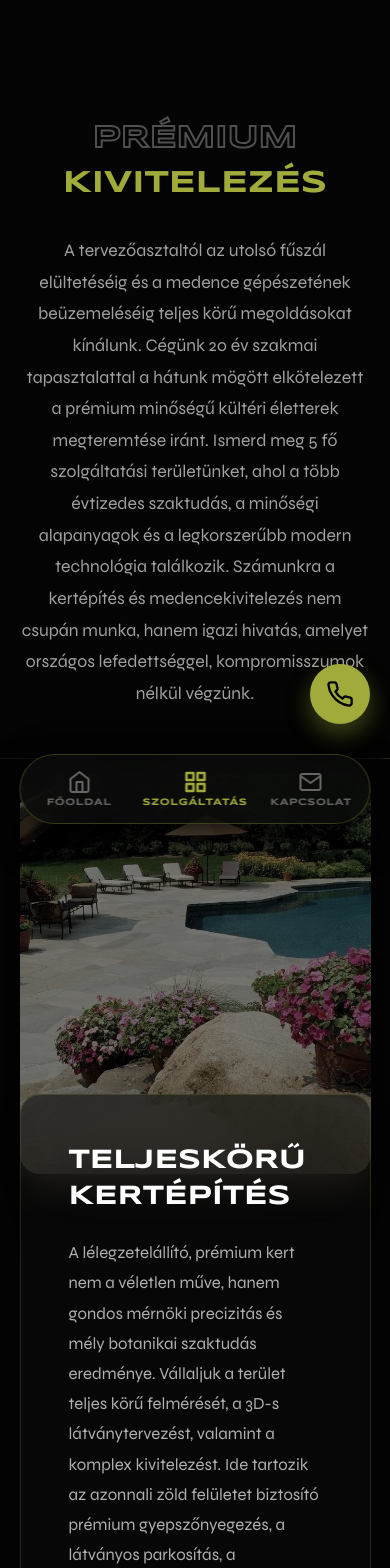
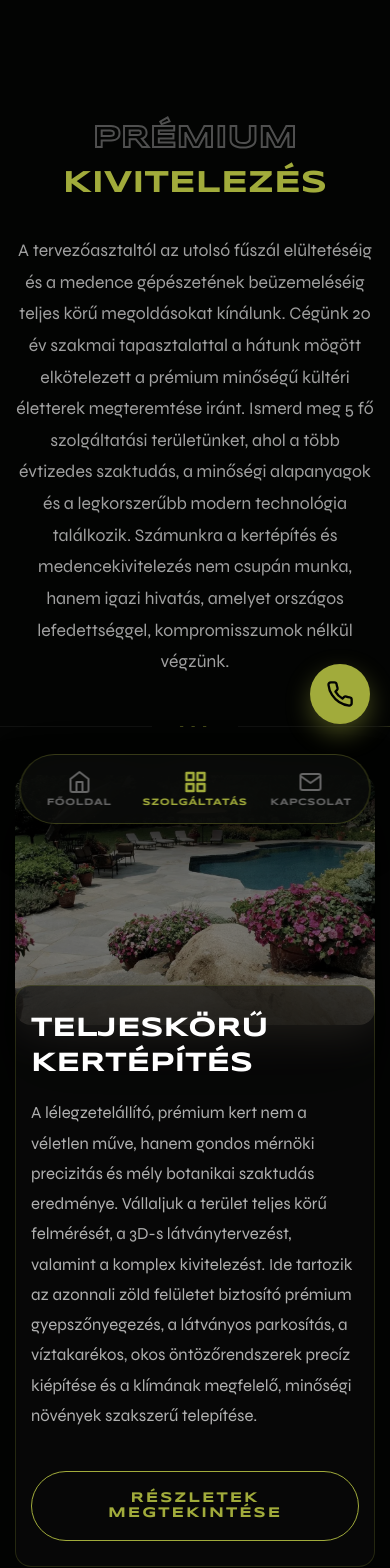
Before and after one commit to darthtraderhu/luxury-garden, a Next.js app: page /services in a window 390 px wide. Shown: the top 1568 px of the page. Built offline with nearby package versions, Linux system fonts and the light colour scheme.

Commit message:
VEGSO Fix: Urlap es Szolgaltatas kártyák fellélegeztek

```diff
--- a/app/globals.css
+++ b/app/globals.css
@@ -116,6 +116,9 @@ h1, h2, h3, .hero-logo-mobile, .hero-title-outline, .hero-title-solid, .cta-mono
 .footer-links a { color: #888; text-decoration: none; font-size: 0.95rem; transition: all 0.3s ease; display: inline-block; }
 .footer-links a:hover { color: #fff; transform: translateX(5px); }
 .footer-bottom { display: flex; justify-content: space-between; align-items: center; border-top: 1px solid rgba(255, 255, 255, 0.05); padding-top: 2rem; font-size: 0.8rem; color: #555; flex-wrap: wrap; gap: 1rem; }
+.gbr-signature { font-family: 'Syncopate', sans-serif; color: #555; font-size: 0.75rem; letter-spacing: 2px; text-transform: uppercase; transition: color 0.3s ease; display: flex; align-items: center; gap: 8px; }
+.gbr-signature span { color: #CCFF00; font-weight: 800; text-shadow: 0 0 8px rgba(204, 255, 0, 0.4); font-size: 0.85rem; }
+.gbr-signature:hover { color: #888; }
 
 /* ========================================= */
 /* 3. FŐOLDAL SZEKCIÓK                       */
@@ -240,7 +243,6 @@ h1, h2, h3, .hero-logo-mobile, .hero-title-outline, .hero-title-solid, .cta-mono
 /* ========================================= */
 @media (max-width: 768px) {
 
-  /* 1. Alapok visszaállítása, hogy semmi ne zsugorodjon össze */
   html, body {
     width: 100% !important;
     max-width: 100vw !important;
@@ -249,7 +251,7 @@ h1, h2, h3, .hero-logo-mobile, .hero-title-outline, .hero-title-solid, .cta-mono
     padding: 0 !important;
   }
 
-  /* 2. Dobozok és konténerek 100% szélességre feszítése */
+  /* MINDEN KONTÉNER 100% SZÉLES + BOX-SIZING FIX */
   .hero-text-content,
   .bento-item,
   .showcase-card,
@@ -259,51 +261,121 @@ h1, h2, h3, .hero-logo-mobile, .hero-title-outline, .hero-title-solid, .cta-mono
   .bento-section,
   .monolith-contact,
   .services-cta-banner,
-  .contact-section {
+  .contact-section,
+  .info-card {
     width: 100% !important;
     box-sizing: border-box !important;
   }
 
-  /* 3. Normális, esztétikus térközök a széleken (nem vw-vel) */
+  /* KÖZÖS TÉRKÖZÖK (PADDING LEHÚZÁSA, HOGY KIFÉRJEN A SZÖVEG) */
   .bento-section,
   .services-cta-banner,
   .contact-section,
   .monolith-contact {
-    padding: 60px 20px !important;
+    padding: 50px 15px !important;
   }
 
   .inner-hero {
-    padding: 120px 20px 40px 20px !important;
+    padding: 120px 15px 40px 15px !important;
   }
 
   .hero-text-content {
     background: rgba(10, 11, 10, 0.8);
-    padding: 30px 20px !important;
+    padding: 30px 15px !important;
     border-radius: 20px;
     backdrop-filter: blur(15px);
     border: 1px solid rgba(161, 171, 59, 0.2);
   }
 
-  /* 4. Tiszta Szövegtördelés - Semmi kötőjel, normális sortörés */
+  /* ========================================== */
+  /* ALOLDALAK ÉS KAPCSOLAT (ÖSSZENYOMÓDÁS FIX) */
+  /* ========================================== */
+
+  /* Kapcsolat űrlap doboz (a brutál 64px padding helyett 15px) */
+  .contact-form-wrapper {
+    padding: 30px 15px !important;
+    border-radius: 16px !important;
+    margin-top: 20px !important;
+  }
+
+  /* Aloldal információs kártyák gridje (A-tól Z-ig) */
+  .info-bento-cards {
+    grid-template-columns: 1fr !important;
+    gap: 15px !important;
+  }
+
+  /* Aloldal információs kártyák (egymás alá rendezzük az ikont és szöveget) */
+  .info-card {
+    padding: 20px 15px !important;
+    flex-direction: column !important;
+    text-align: center !important;
+    gap: 15px !important;
+  }
+
+  /* Munkafolyamat lépései (1, 2, 3...) */
+  .process-steps h3 {
+    font-size: 1.5rem !important;
+    margin-bottom: 2rem !important;
+  }
+  .step-item {
+    flex-direction: column !important; /* Szám és szöveg egymás alá */
+    align-items: center !important;
+    text-align: center !important;
+    gap: 10px !important;
+  }
+  .step-item:not(:last-child)::after {
+    display: none !important; /* Mobilon eltüntetjük a függőleges vonalat */
+  }
+
+  /* Kapcsolat oldal grid (bal szöveg, jobb űrlap egymás alá) */
+  .contact-grid {
+    grid-template-columns: 1fr !important;
+    gap: 40px !important;
+  }
+
+  /* ========================================== */
+  /* SZOLGÁLTATÁSOK KÁRTYA FIX                  */
+  /* ========================================== */
+  .services-showcase {
+    padding: 40px 15px !important;
+  }
+
+  .showcase-row {
+    margin-bottom: 60px !important;
+  }
+
+  .showcase-image-wrapper {
+    height: 250px !important;
+    border-radius: 16px !important;
+  }
+
+  .showcase-card {
+    width: 100% !important;
+    margin: -40px 0 0 0 !important;
+    padding: 25px 15px !important; /* LEVETTÜK A BRUTÁLIS MARGÓT */
+    border-radius: 16px !important;
+  }
+
+  /* SZÖVEGTÖRDELÉS TELJES TILTÁSA (Nincs több kötőjel!) */
   h1, h2, h3, p, a, span, .hero-title-outline, .hero-title-solid, .form-title {
     word-break: normal !important;
-    overflow-wrap: break-word !important; /* Szóközöknél törik */
+    overflow-wrap: break-word !important;
     -webkit-hyphens: none !important;
     hyphens: none !important;
   }
 
-  /* 5. Címsorok méretezése, hogy kiférjenek */
   h1, .hero-title-outline, .hero-title-solid, .inner-hero h1.outline, .inner-hero h1.solid {
     font-size: clamp(1.8rem, 8vw, 2.5rem) !important;
     line-height: 1.2 !important;
   }
 
-  h2, .bento-header h2, .cta-monolith-card h2 {
-    font-size: clamp(1.5rem, 7vw, 2rem) !important;
+  h2, .bento-header h2, .cta-monolith-card h2, .showcase-card h2, .contact-left h2 {
+    font-size: clamp(1.4rem, 7vw, 1.8rem) !important;
     line-height: 1.3 !important;
+    margin-bottom: 1rem !important;
   }
 
-  /* 6. Bento Grid kártyák 1 oszlopba rendezése */
+  /* BENTO GRID (FŐOLDAL FIX) */
   .bento-grid {
     display: flex !important;
     flex-direction: column !important;
@@ -311,25 +383,25 @@ h1, h2, h3, .hero-logo-mobile, .hero-title-outline, .hero-title-solid, .cta-mono
   }
 
   .bento-item {
-    grid-column: span 1 !important; /* Felülírja a széles kártyákat */
+    grid-column: span 1 !important;
     min-height: 350px !important;
-    padding: 30px 20px !important;
+    padding: 30px 15px !important;
   }
 
-  /* 7. Mobil Menü & UI Fixek */
+  /* MOBIL MENÜ */
   .desktop-nav { display: none !important; }
   .mobile-app-nav { display: flex !important; }
 
   .mobile-app-nav span {
-    white-space: nowrap !important; /* Ne törjön a menü felirata */
+    white-space: nowrap !important;
   }
 
   .floating-phone-btn {
     display: flex !important;
-    bottom: 120px !important; /* Feljebb toljuk a gombot */
+    bottom: 120px !important;
   }
 
-  /* 8. Hős Kép mobilra igazítása */
+  /* FOTÓ FIX */
   .hero-image-floating {
     opacity: 0.5;
     width: 100% !important;
@@ -340,7 +412,7 @@ h1, h2, h3, .hero-logo-mobile, .hero-title-outline, .hero-title-solid, .cta-mono
     filter: brightness(0.3);
   }
 
-  /* 9. Alsó lábléc elrendezése */
+  /* LÁBLÉC */
   .footer-grid {
     grid-template-columns: 1fr !important;
     gap: 30px !important;
@@ -356,20 +428,24 @@ h1, h2, h3, .hero-logo-mobile, .hero-title-outline, .hero-title-solid, .cta-mono
     padding-bottom: 40px !important;
   }
 
-  /* Gombok 100% szélesek */
+  /* GOMBOK ÉS KAPCSOLAT MONOLITH */
   .btn-brutal {
     width: 100% !important;
     text-align: center !important;
-    padding: 1.2rem 2rem !important;
+    padding: 1.2rem 1.5rem !important;
+    box-sizing: border-box !important;
   }
 
-  /* Monolith kontakt számok */
   .contact-numbers {
     flex-direction: column !important;
     gap: 15px !important;
   }
   .contact-numbers a {
-    font-size: 2rem !important;
+    font-size: 1.8rem !important;
     -webkit-text-stroke: 1px rgba(255, 255, 255, 0.8) !important;
   }
+
+  .cta-monolith-card {
+    padding: 35px 15px !important;
+  }
 }
```
